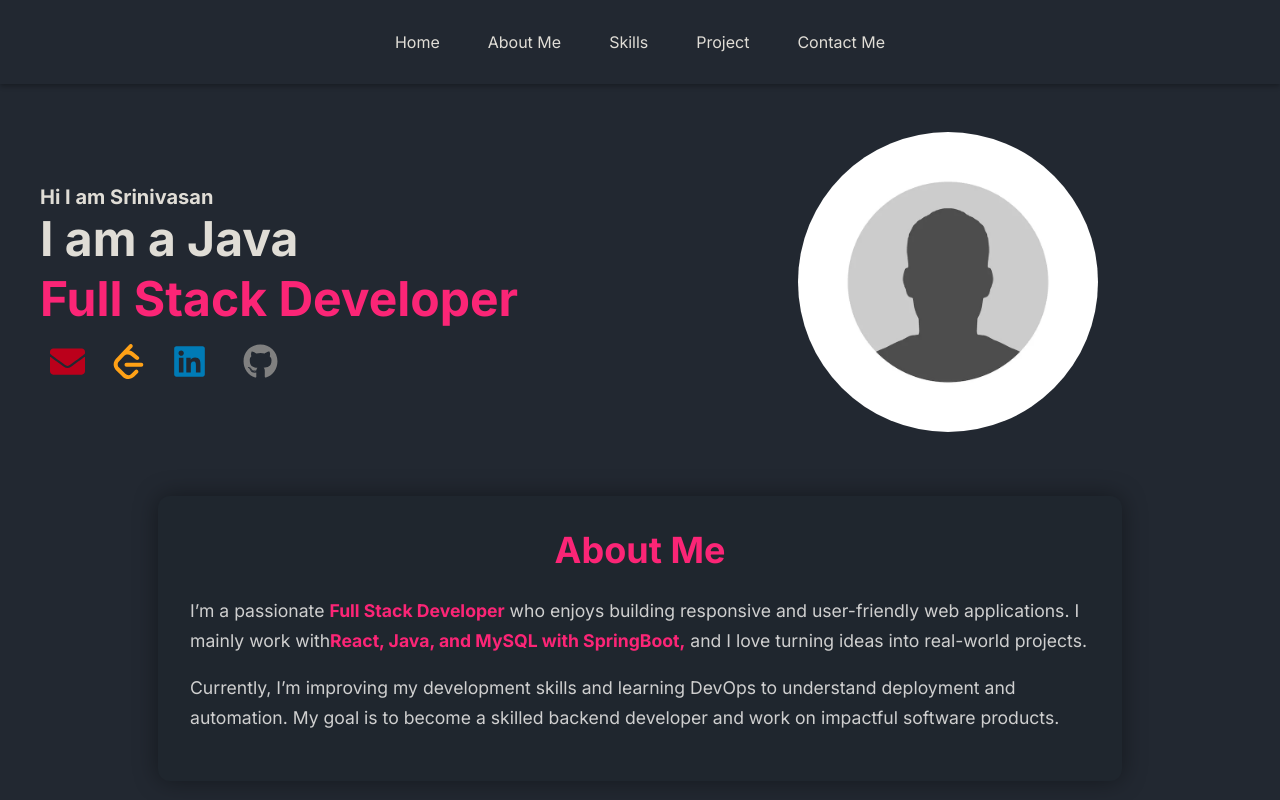
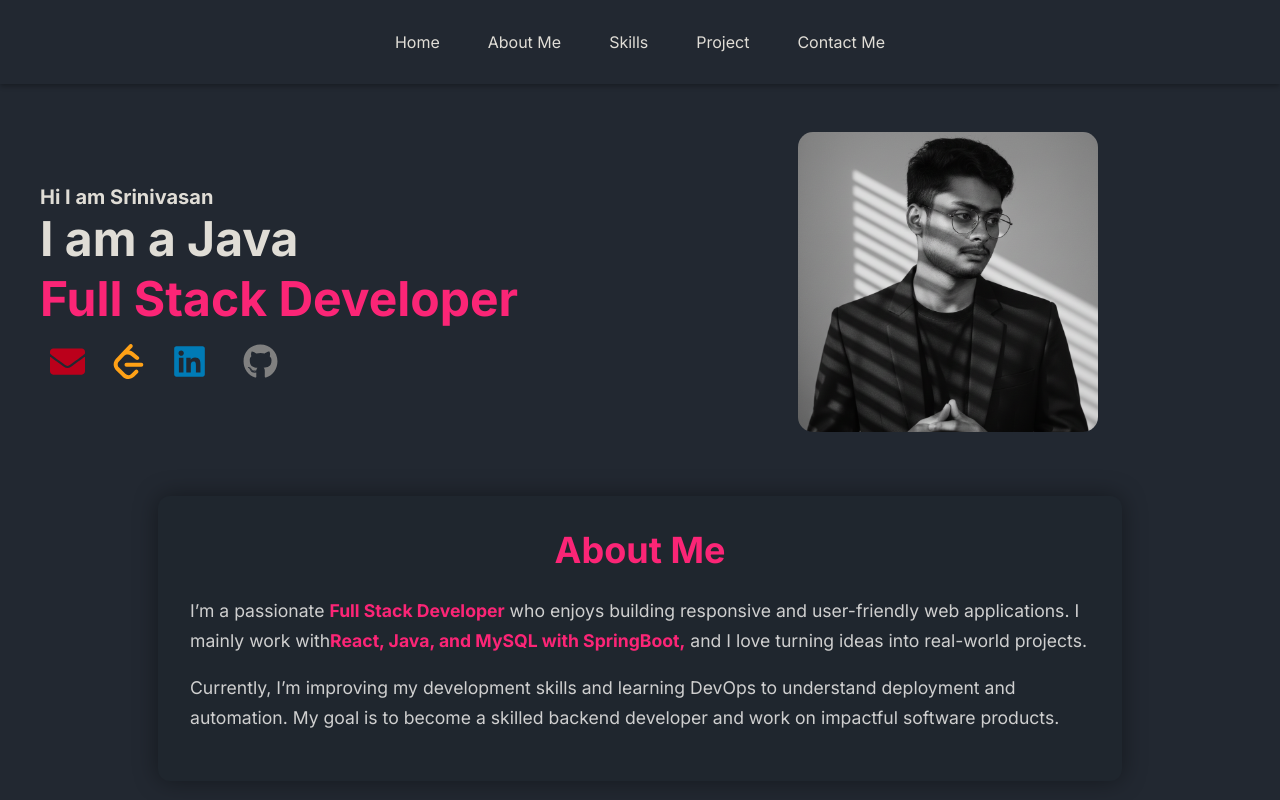
Before and after one commit to Vasan2503-code/my-portfolio, a React (Vite) app in the folder personal-portfolio/: page / in a window 1280 px wide. Shown: the top 800 px of the page. Built offline with nearby package versions, Linux system fonts and the light colour scheme.

Commit message:
Profile added

```diff
--- a/personal-portfolio/src/App.css
+++ b/personal-portfolio/src/App.css
@@ -96,10 +96,11 @@ body {
 }
 
 .profilePic img {
-  width: clamp(180px, 90vw, 300px);
-  height: clamp(180px, 90vw, 300px);
-  border-radius: 50%;
+  width: clamp(210px, 100vw, 300px);
+  height: clamp(250px, 100vw, 300px);
+  border-radius: 5%;
   object-fit: cover;
+  object-position: center 20%;
 }
 
 .Icons {
--- a/personal-portfolio/src/Components/Hero.jsx
+++ b/personal-portfolio/src/Components/Hero.jsx
@@ -35,7 +35,7 @@ function Hero() {
         animate={{ x: 0, opacity: 1 }}
         transition={{ duration: 1, delay: 0.3 }}
       >
-        <img src="src/assets/dp.webp" alt="profile" />
+        <img src="/profile.png" alt="profile" />
       </motion.div>
 
     </div>
--- a/personal-portfolio/src/Components/Resume.jsx
+++ b/personal-portfolio/src/Components/Resume.jsx
@@ -13,7 +13,7 @@ function Resume() {
       <h2>Resume</h2>
       <p>Download my resume to know more about my skills and experience.</p>
 
-      <a href="/resume.pdf" download className="resume-btn">
+      <a href="/Srinivasan_D Resume.pdf" download className="resume-btn">
         <FaDownload /> Download Resume
       </a>
     </motion.div>
```
Also changed, not shown: personal-portfolio/public/pic.jpeg (renamed from personal-portfolio/src/assets/pic.jpeg), personal-portfolio/public/profile.png (added).
